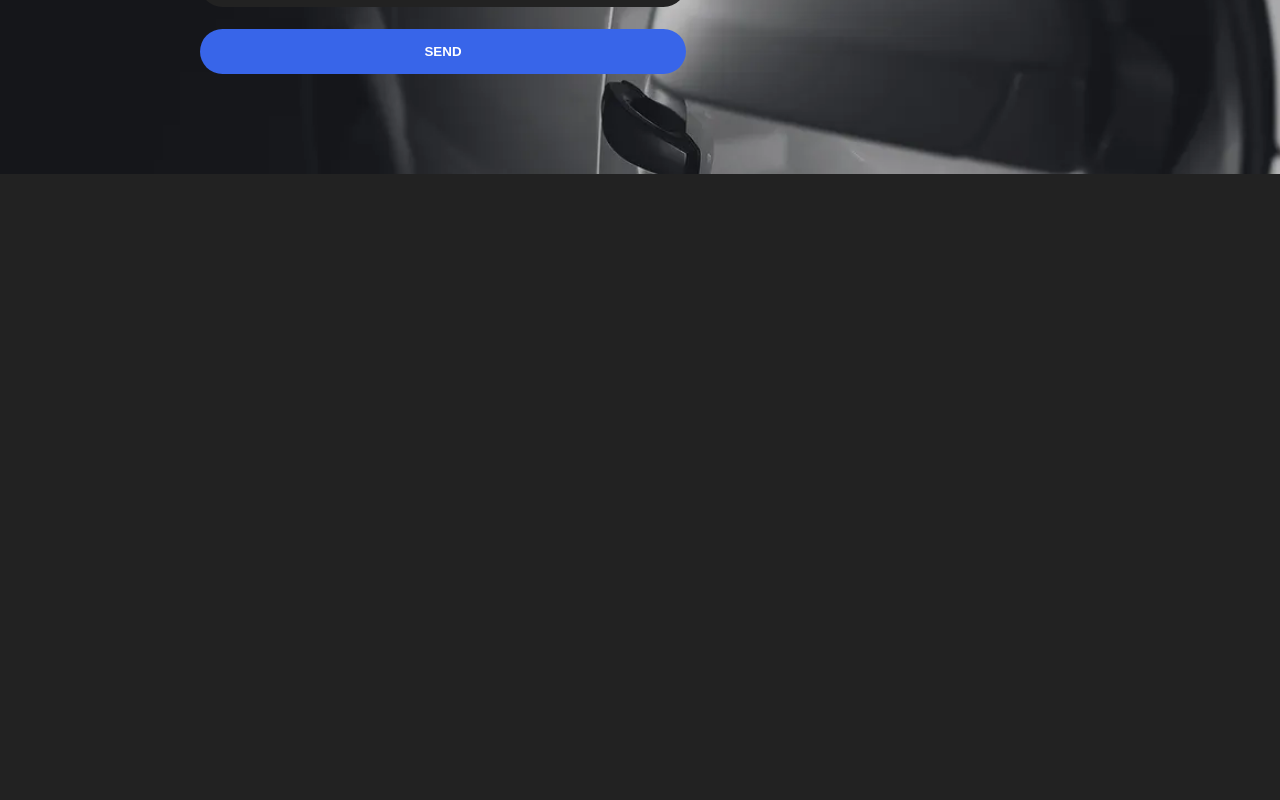
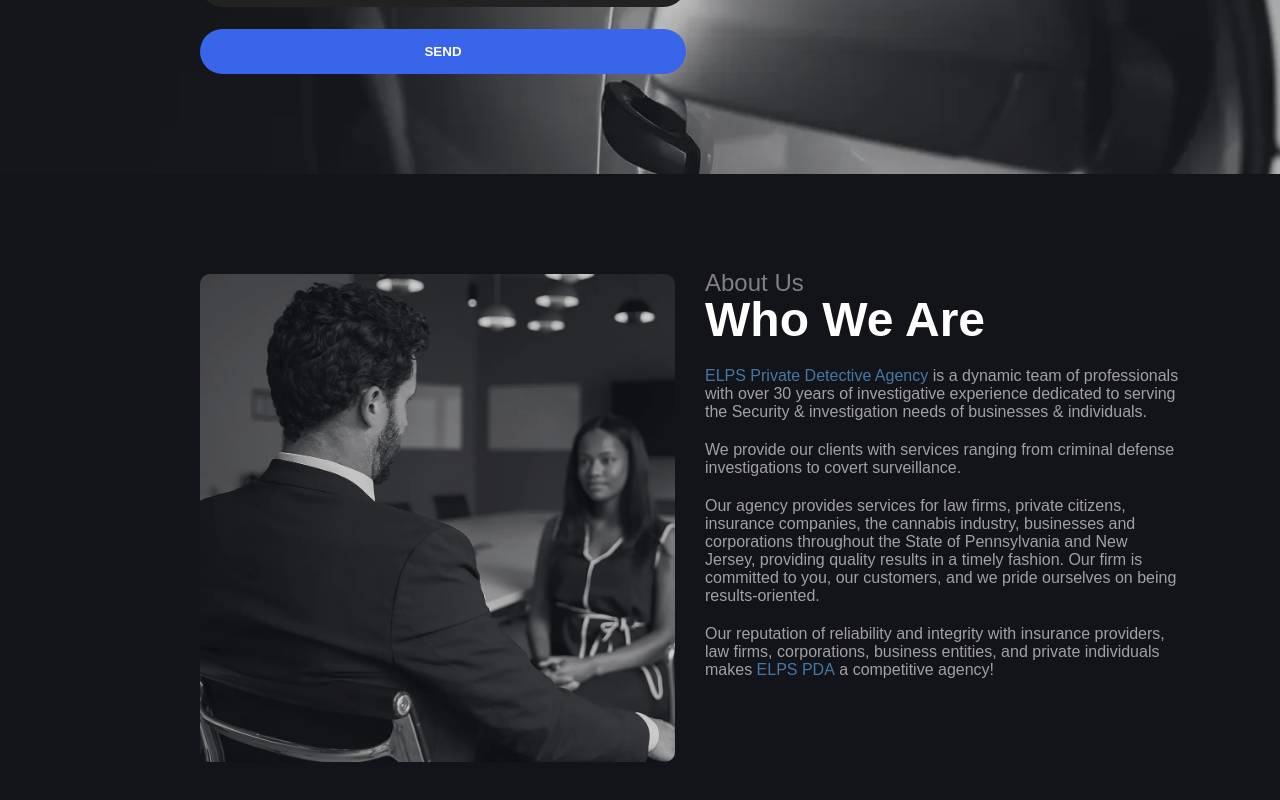
Before and after one commit to Trend20/Detective-Agency, a React (Create React App) app: page / in a window 1280 px wide. Shown: the part 2500-3300 px from the top of the page. Before the commit the page ends 2674 px from the top, so only its background shows below. Built offline with nearby package versions, Linux system fonts and the light colour scheme; a web font is replaced by a local one.

Commit message:
adding about section

```diff
--- a/src/App.js
+++ b/src/App.js
@@ -1,4 +1,5 @@
 import './App.css';
+import About from './components/About/About';
 import Consultation from './components/Consultation/Consultation';
 import Hero from './components/Hero/Hero';
 import Navbar from './components/Navbar/Navbar';
@@ -11,6 +12,7 @@
       <Hero />
       <Services />
       <Consultation />
+      <About />
     </>
   );
 }
--- /dev/null
+++ b/src/components/About/About.css
@@ -0,0 +1,61 @@
+.about{
+  background:#13131a !important;
+  padding: 100px;
+  display: flex;
+  width: 100%;
+  height: auto;
+  justify-content: center;
+}
+
+.about-image{
+  width: 50%;
+  background-color: transparent;
+  display: flex;
+  align-items: flex-start;
+  margin-left: 100px;
+}
+
+.about-image img{
+  max-width: 100%;
+  border-radius: 10px;
+  object-fit: cover;
+}
+
+.about-description{
+  background: transparent !important;
+  width: 50%;
+  display: flex;
+  flex-direction: column;
+  margin-left: 30px;
+}
+
+.about-description p, .about-description h1{
+  width: 100%;
+  background-color: transparent !important;
+  margin-top: -5px;
+}
+
+.about-description p{
+  font-size: 1.5rem;
+}
+
+.about-description h1{
+  font-size: 3rem;
+}
+.about-details{
+  background-color: transparent;
+}
+
+.about-details >p{
+  font-size: 1rem;
+  color: #fff;
+  opacity: .6;
+  margin-top: 20px;
+  background-color: transparent !important;
+}
+
+.about-details >p strong{
+  font-weight: 500;
+  background-color: transparent;
+  color: #6bf;
+}
--- /dev/null
+++ b/src/components/About/About.jsx
@@ -0,0 +1,35 @@
+import './About.css';
+
+const About = () => {
+  return (
+    <div className='about'>
+      <div className="about-image">
+        <img src="/img/about.webp" alt="about" />
+      </div>
+      <div className="about-description">
+        <p>About Us</p>
+        <h1>Who We Are</h1>
+        <div className="about-details">
+        <p>
+          <strong>ELPS Private Detective Agency</strong> is a dynamic team of professionals with over 30 years of
+          investigative experience dedicated to serving the Security & investigation needs of businesses & individuals.
+        </p>
+        <p>
+          We provide our clients with services ranging from criminal defense investigations to covert surveillance.
+        </p>
+        <p>
+          Our agency provides services for law firms, private citizens, insurance companies, the cannabis industry,
+          businesses and corporations throughout the State of Pennsylvania and New Jersey, providing quality results
+          in a timely fashion. Our firm is committed to you, our customers, and we pride ourselves on being results-oriented.
+        </p>
+        <p>
+          Our reputation of reliability and integrity with insurance providers, law firms, corporations, business entities,
+          and private individuals makes <strong>ELPS PDA</strong> a competitive agency!
+        </p>
+        </div>
+      </div>
+    </div>
+  )
+}
+
+export default About;
```
